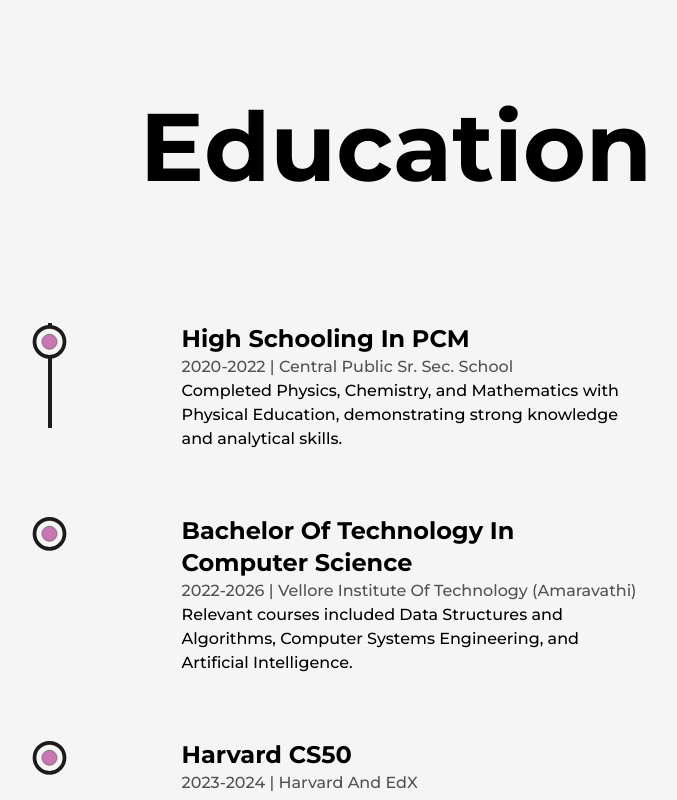
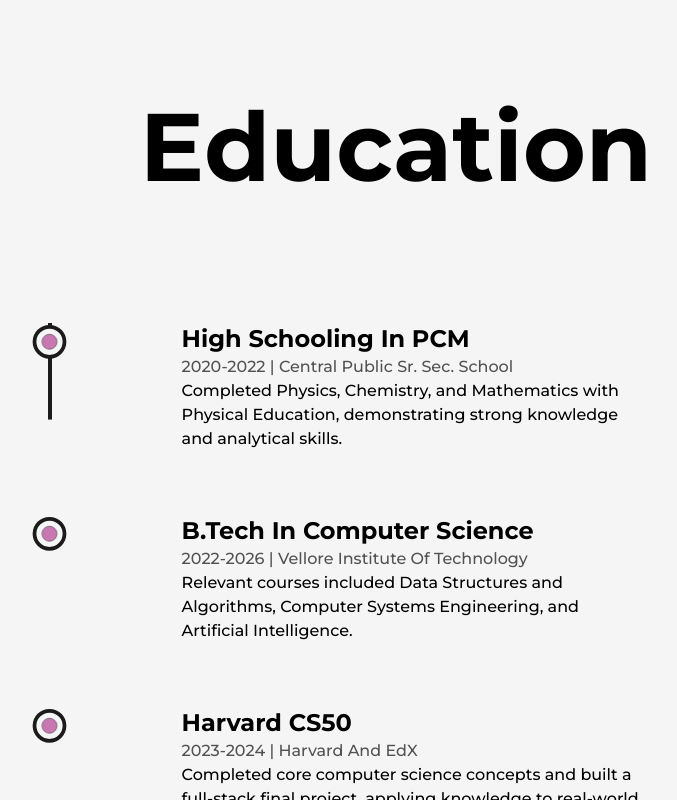
Before and after one commit to sujalkalra/sujalnextweb, a Next.js app: page /about in a window 1280 px wide. Shown: the part 3696-4496 px from the top of the page, without its empty margins (244-921 px from the left). Built offline with nearby package versions, Linux system fonts and the light colour scheme.

Commit message:
Update Education.js

```diff
--- a/src/components/Education.js
+++ b/src/components/Education.js
@@ -43,9 +43,9 @@ const Education = () => {
                         info="Completed Physics, Chemistry, and Mathematics with Physical Education, demonstrating strong knowledge and analytical skills."
                     />
                     <Details
-                        type="Bachelor Of Technology In Computer Science"
+                        type="B.Tech In Computer Science"
                         time="2022-2026"
-                        place="Vellore Institute of Technology (Amaravathi)"
+                        place="Vellore Institute of Technology"
                         info="Relevant courses included Data Structures and Algorithms, Computer Systems Engineering, and Artificial Intelligence."
                     />
                     <Details
```
